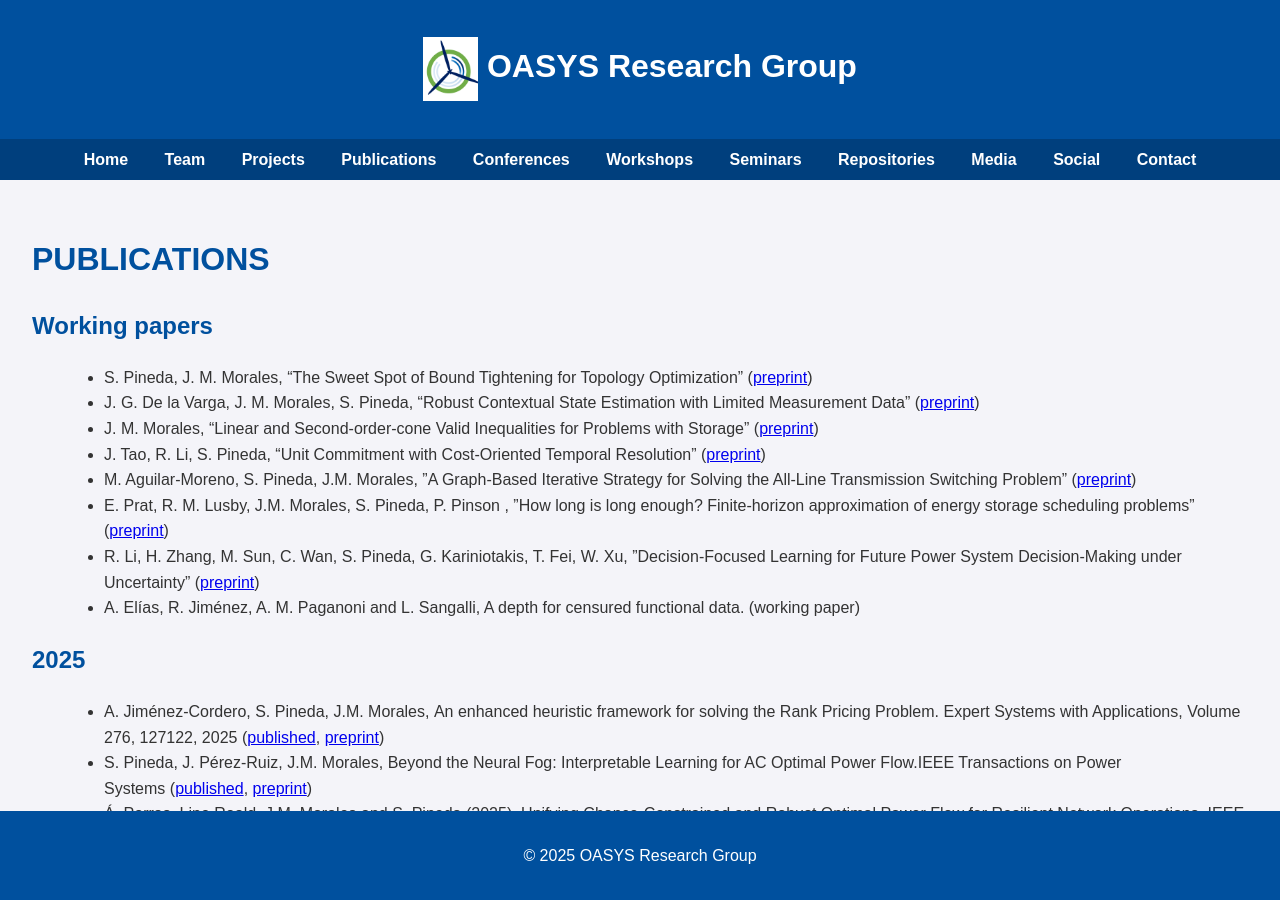
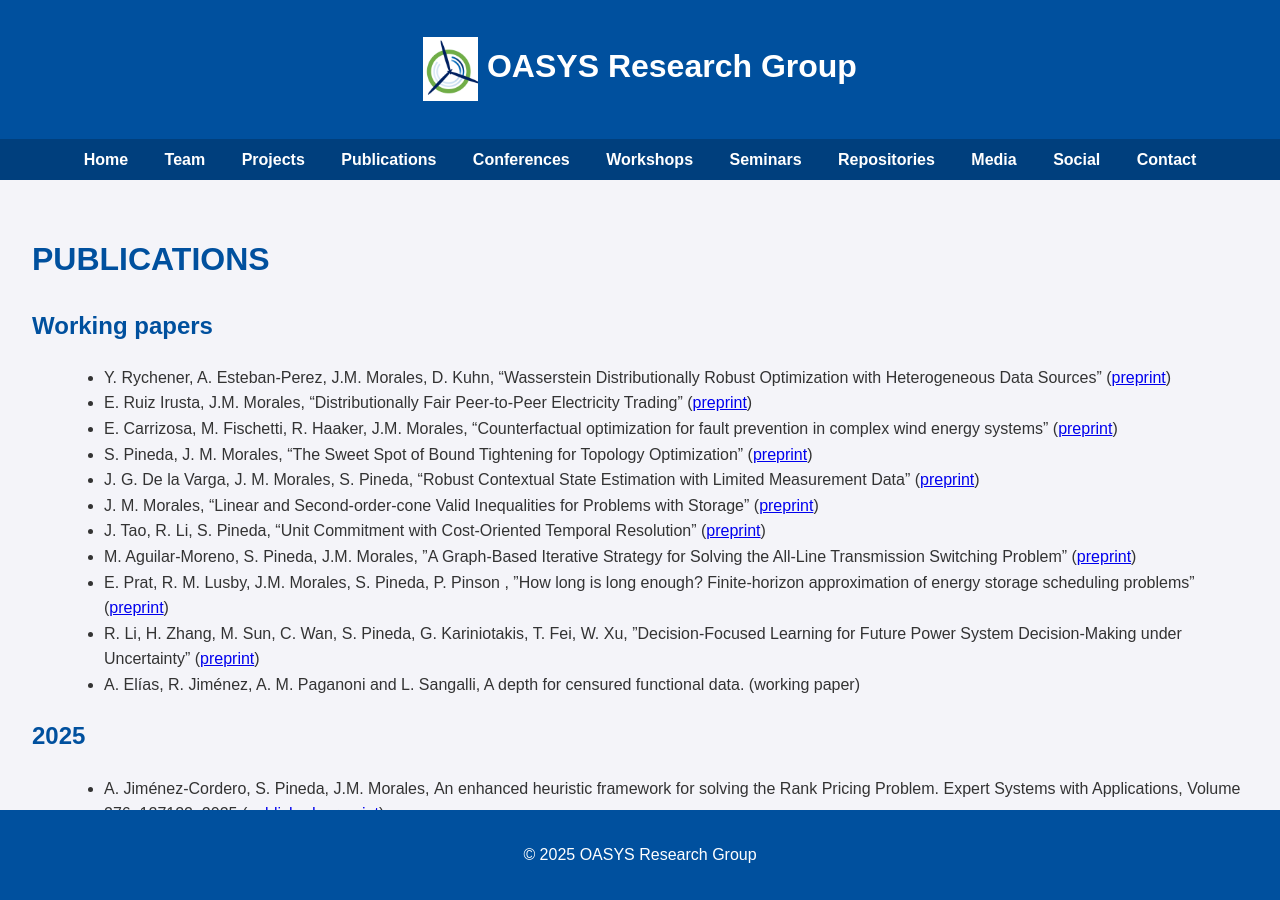
Before and after one commit to groupoasys/groupoasys.github.io, a Jekyll site: the page built from publications.md, in a window 1280 px wide and 900 px high. Built offline with Jekyll 4.4.1, drawn with Linux system fonts in a browser that asks for light colours.

Commit message:
add three working papers

```diff
--- a/publications.md
+++ b/publications.md
@@ -7,6 +7,9 @@ permalink: /publications/
 
 ## Working papers
 
+-   Y. Rychener, A. Esteban-Perez, J.M. Morales, D. Kuhn, "Wasserstein Distributionally Robust Optimization with Heterogeneous Data Sources" ([preprint](https://arxiv.org/abs/2407.13582))
+-   E. Ruiz Irusta, J.M. Morales, "Distributionally Fair Peer-to-Peer Electricity Trading" ([preprint](https://arxiv.org/abs/2501.09713))
+-   E. Carrizosa, M. Fischetti, R. Haaker, J.M. Morales, "Counterfactual optimization for fault prevention in complex wind energy systems" ([preprint](https://arxiv.org/abs/2507.08849))
 - S. Pineda, J. M. Morales, "The Sweet Spot of Bound Tightening for Topology Optimization" ([preprint](https://arxiv.org/abs/2507.16496))
 - J. G. De la Varga, J. M. Morales, S. Pineda, "Robust Contextual State Estimation with Limited Measurement Data" ([preprint](https://arxiv.org/abs/2507.08767))
 -   J. M. Morales, "Linear and Second-order-cone Valid Inequalities for Problems with Storage" ([preprint](https://arxiv.org/pdf/2506.21470))
```
